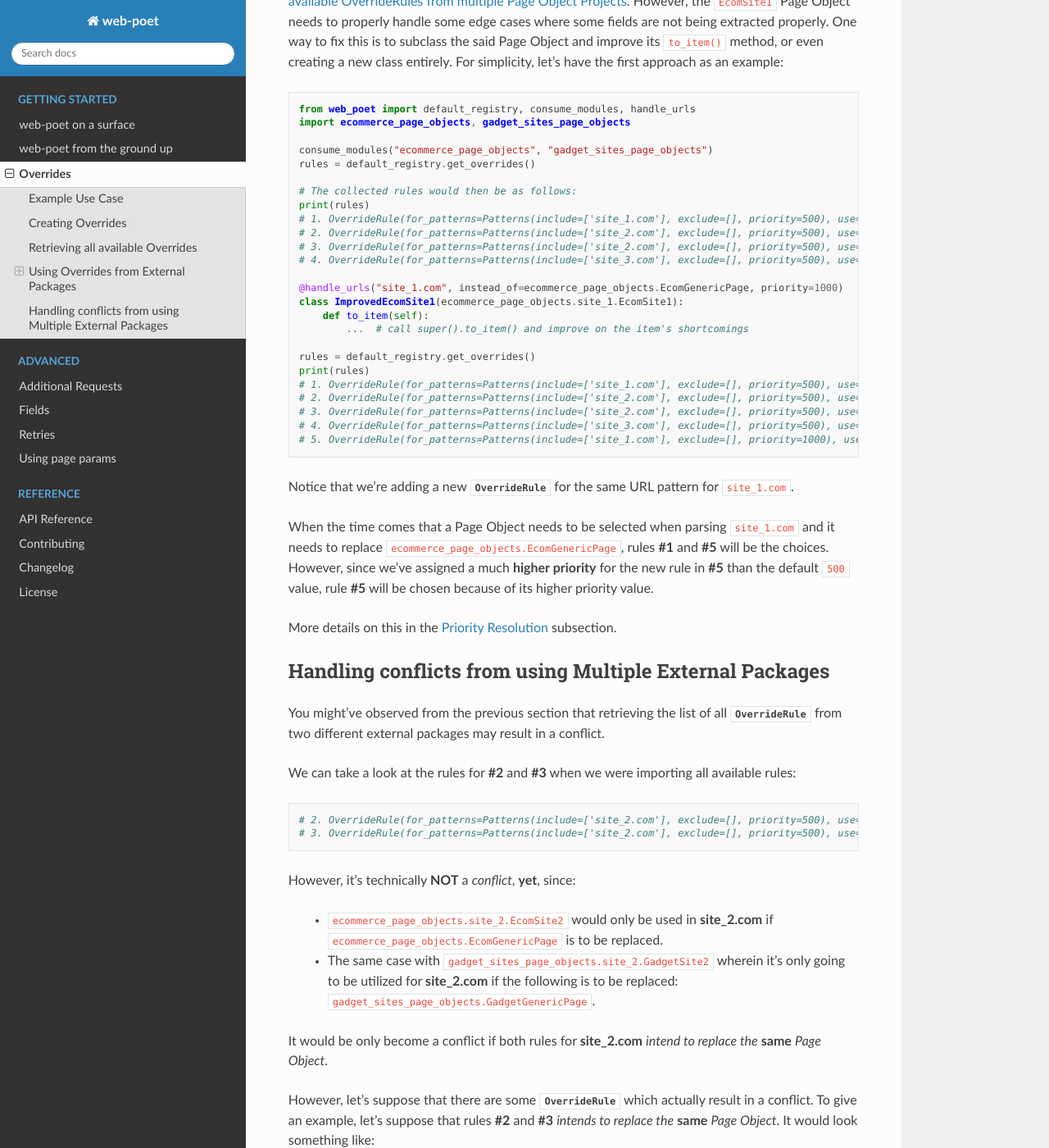
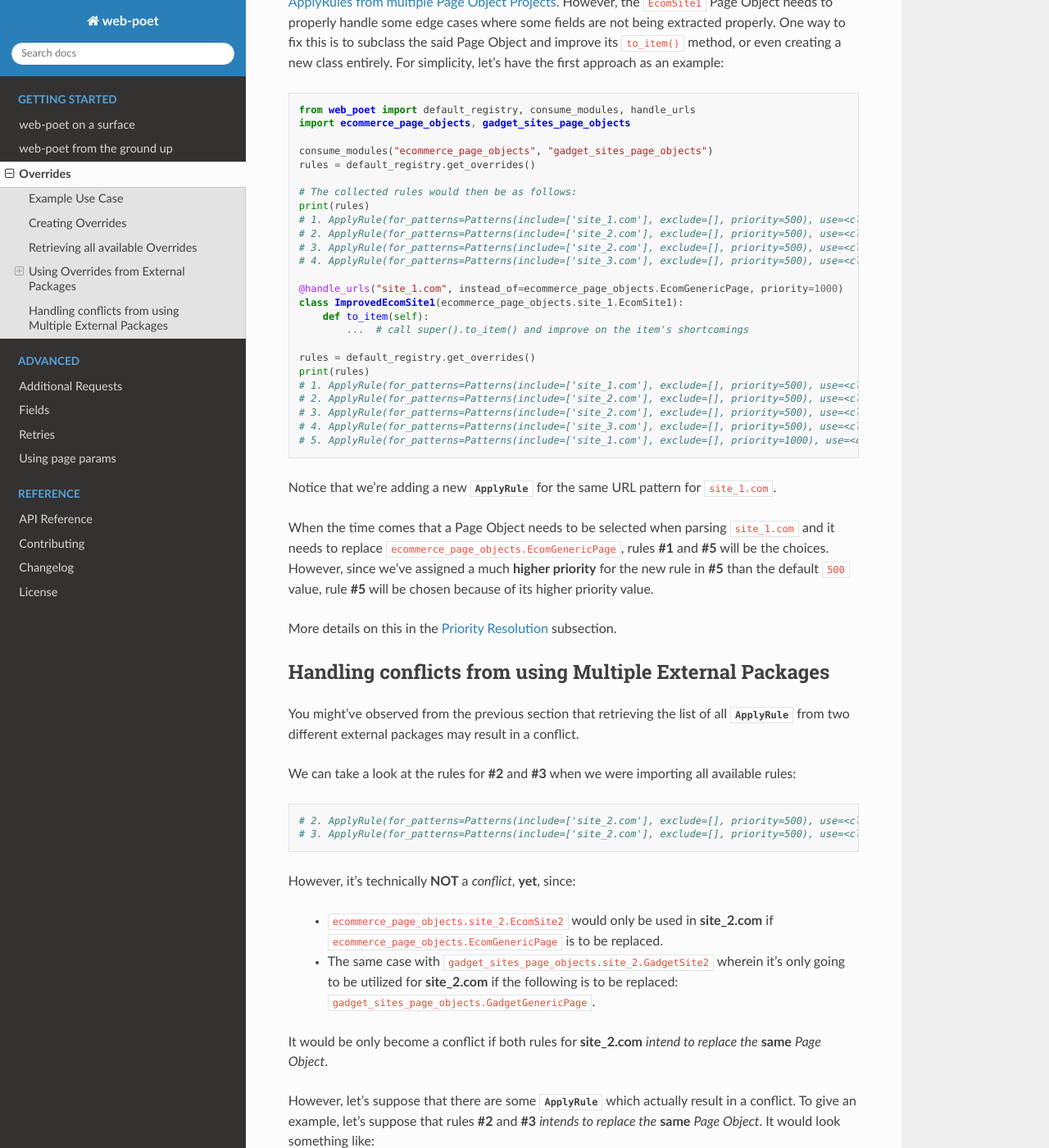
Before and after one commit to scrapinghub/web-poet, a Sphinx documentation site: the page built from docs/intro/overrides.rst, in a window 1280 px wide and 1400 px high, scrolled down 5024 px. Shown: the whole window at 82% size. Built offline with Sphinx 7.4.7 and the Read the Docs theme 2.0.0, drawn with Linux system fonts in a browser that asks for light colours; some of the changed text lies outside the part shown.

Commit message:
rename and deprecate OverrideRule into ApplyRule

```diff
--- a/docs/intro/overrides.rst
+++ b/docs/intro/overrides.rst
@@ -109,21 +109,21 @@ Retrieving all available Overrides
 ----------------------------------
 
 The :meth:`~.PageObjectRegistry.get_overrides` method from the ``web_poet.default_registry``
-allows retrieval of  all :class:`~.OverrideRule` in the given registry.
+allows retrieval of  all :class:`~.ApplyRule` in the given registry.
 Following from our example above, using it would be:
 
 .. code-block:: python
 
     from web_poet import default_registry
 
-    # Retrieves all OverrideRules that were registered in the registry
+    # Retrieves all ApplyRules that were registered in the registry
     rules = default_registry.get_overrides()
 
     print(len(rules))  # 3
-    print(rules[0])    # OverrideRule(for_patterns=Patterns(include=['example.com'], exclude=[], priority=500), use=<class 'my_project.page_objects.ExampleProductPage'>, instead_of=<class 'my_project.page_objects.GenericProductPage'>, meta={})
+    print(rules[0])    # ApplyRule(for_patterns=Patterns(include=['example.com'], exclude=[], priority=500), use=<class 'my_project.page_objects.ExampleProductPage'>, instead_of=<class 'my_project.page_objects.GenericProductPage'>, to_return=None, meta={})
 
 Remember that using ``@handle_urls`` to annotate the Page Objects would result
-in the :class:`~.OverrideRule` to be written into ``web_poet.default_registry``.
+in the :class:`~.ApplyRule` to be written into ``web_poet.default_registry``.
 
 
 .. warning::
@@ -135,7 +135,7 @@ in the :class:`~.OverrideRule` to be written into ``web_poet.default_registry``.
     Thus, for cases like importing and using Page Objects from other external packages,
     the ``@handle_urls`` annotations from these external sources must be read and
     processed properly. This ensures that the external Page Objects have all of their
-    :class:`~.OverrideRule` present.
+    :class:`~.ApplyRule` present.
 
     This can be done via the function named :func:`~.web_poet.overrides.consume_modules`.
     Here's an example:
@@ -154,12 +154,12 @@ Using Overrides from External Packages
 --------------------------------------
 
 Developers have the option to import existing Page Objects alongside the
-:class:`~.OverrideRule` attached to them. This section aims to showcase different
+:class:`~.ApplyRule` attached to them. This section aims to showcase different
 scenarios that come up when using multiple Page Object Projects.
 
 .. _`intro-rule-all`:
 
-Using all available OverrideRules from multiple Page Object Projects
+Using all available ApplyRules from multiple Page Object Projects
 ~~~~~~~~~~~~~~~~~~~~~~~~~~~~~~~~~~~~~~~~~~~~~~~~~~~~~~~~~~~~~~~~~~~~
 
 Let's suppose we have the following use case before us:
@@ -174,7 +174,7 @@ Let's suppose we have the following use case before us:
         - Thus, you'd want to use the already available packages above and
           perhaps improve on them or create new Page Objects for new websites.
 
-Remember that all of the :class:`~.OverrideRule` are declared by annotating
+Remember that all of the :class:`~.ApplyRule` are declared by annotating
 Page Objects using the :func:`web_poet.handle_urls` via ``@handle_urls``. Thus,
 they can easily be accessed using the :meth:`~.PageObjectRegistry.get_overrides`
 of ``web_poet.default_registry``.
@@ -197,10 +197,10 @@ This can be done something like:
 
     # The collected rules would then be as follows:
     print(rules)
-    # 1. OverrideRule(for_patterns=Patterns(include=['site_1.com'], exclude=[], priority=500), use=<class 'ecommerce_page_objects.site_1.EcomSite1'>, instead_of=<class 'ecommerce_page_objects.EcomGenericPage'>, meta={})
-    # 2. OverrideRule(for_patterns=Patterns(include=['site_2.com'], exclude=[], priority=500), use=<class 'ecommerce_page_objects.site_2.EcomSite2'>, instead_of=<class 'ecommerce_page_objects.EcomGenericPage'>, meta={})
-    # 3. OverrideRule(for_patterns=Patterns(include=['site_2.com'], exclude=[], priority=500), use=<class 'gadget_sites_page_objects.site_2.GadgetSite2'>, instead_of=<class 'gadget_sites_page_objects.GadgetGenericPage'>, meta={})
-    # 4. OverrideRule(for_patterns=Patterns(include=['site_3.com'], exclude=[], priority=500), use=<class 'gadget_sites_page_objects.site_3.GadgetSite3'>, instead_of=<class 'gadget_sites_page_objects.GadgetGenericPage'>, meta={})
+    # 1. ApplyRule(for_patterns=Patterns(include=['site_1.com'], exclude=[], priority=500), use=<class 'ecommerce_page_objects.site_1.EcomSite1'>, instead_of=<class 'ecommerce_page_objects.EcomGenericPage'>, to_return=None, meta={})
+    # 2. ApplyRule(for_patterns=Patterns(include=['site_2.com'], exclude=[], priority=500), use=<class 'ecommerce_page_objects.site_2.EcomSite2'>, instead_of=<class 'ecommerce_page_objects.EcomGenericPage'>, to_return=None, meta={})
+    # 3. ApplyRule(for_patterns=Patterns(include=['site_2.com'], exclude=[], priority=500), use=<class 'gadget_sites_page_objects.site_2.GadgetSite2'>, instead_of=<class 'gadget_sites_page_objects.GadgetGenericPage'>, to_return=None, meta={})
+    # 4. ApplyRule(for_patterns=Patterns(include=['site_3.com'], exclude=[], priority=500), use=<class 'gadget_sites_page_objects.site_3.GadgetSite3'>, instead_of=<class 'gadget_sites_page_objects.GadgetGenericPage'>, to_return=None, meta={})
 
 .. note::
 
@@ -211,11 +211,11 @@ This can be done something like:
 
 .. _`intro-rule-subset`:
 
-Using only a subset of the available OverrideRules
+Using only a subset of the available ApplyRules
 ~~~~~~~~~~~~~~~~~~~~~~~~~~~~~~~~~~~~~~~~~~~~~~~~~~
 
 Suppose that the use case from the previous section has changed wherein a
-subset of :class:`~.OverrideRule` would be used. This could be achieved by
+subset of :class:`~.ApplyRule` would be used. This could be achieved by
 using the :meth:`~.PageObjectRegistry.search_overrides` method which allows for
 convenient selection of a subset of rules from a given registry.
 
@@ -231,22 +231,22 @@ Here's an example of how you could manually select the rules using the
 
     ecom_rules = default_registry.search_overrides(instead_of=ecommerce_page_objects.EcomGenericPage)
     print(ecom_rules)
-    # OverrideRule(for_patterns=Patterns(include=['site_1.com'], exclude=[], priority=500), use=<class 'ecommerce_page_objects.site_1.EcomSite1'>, instead_of=<class 'ecommerce_page_objects.EcomGenericPage'>, meta={})
-    # OverrideRule(for_patterns=Patterns(include=['site_2.com'], exclude=[], priority=500), use=<class 'ecommerce_page_objects.site_2.EcomSite2'>, instead_of=<class 'ecommerce_page_objects.EcomGenericPage'>, meta={})
+    # ApplyRule(for_patterns=Patterns(include=['site_1.com'], exclude=[], priority=500), use=<class 'ecommerce_page_objects.site_1.EcomSite1'>, instead_of=<class 'ecommerce_page_objects.EcomGenericPage'>, to_return=None, meta={})
+    # ApplyRule(for_patterns=Patterns(include=['site_2.com'], exclude=[], priority=500), use=<class 'ecommerce_page_objects.site_2.EcomSite2'>, instead_of=<class 'ecommerce_page_objects.EcomGenericPage'>, to_return=None, meta={})
 
     gadget_rules = default_registry.search_overrides(use=gadget_sites_page_objects.site_3.GadgetSite3)
     print(gadget_rules)
-    # OverrideRule(for_patterns=Patterns(include=['site_3.com'], exclude=[], priority=500), use=<class 'gadget_sites_page_objects.site_3.GadgetSite3'>, instead_of=<class 'gadget_sites_page_objects.GadgetGenericPage'>, meta={})
+    # ApplyRule(for_patterns=Patterns(include=['site_3.com'], exclude=[], priority=500), use=<class 'gadget_sites_page_objects.site_3.GadgetSite3'>, instead_of=<class 'gadget_sites_page_objects.GadgetGenericPage'>, to_return=None, meta={})
 
     rules = ecom_rules + gadget_rules
     print(rules)
-    # OverrideRule(for_patterns=Patterns(include=['site_1.com'], exclude=[], priority=500), use=<class 'ecommerce_page_objects.site_1.EcomSite1'>, instead_of=<class 'ecommerce_page_objects.EcomGenericPage'>, meta={})
-    # OverrideRule(for_patterns=Patterns(include=['site_2.com'], exclude=[], priority=500), use=<class 'ecommerce_page_objects.site_2.EcomSite2'>, instead_of=<class 'ecommerce_page_objects.EcomGenericPage'>, meta={})
-    # OverrideRule(for_patterns=Patterns(include=['site_3.com'], exclude=[], priority=500), use=<class 'gadget_sites_page_objects.site_3.GadgetSite3'>, instead_of=<class 'gadget_sites_page_objects.GadgetGenericPage'>, meta={})
+    # ApplyRule(for_patterns=Patterns(include=['site_1.com'], exclude=[], priority=500), use=<class 'ecommerce_page_objects.site_1.EcomSite1'>, instead_of=<class 'ecommerce_page_objects.EcomGenericPage'>, to_return=None, meta={})
+    # ApplyRule(for_patterns=Patterns(include=['site_2.com'], exclude=[], priority=500), use=<class 'ecommerce_page_objects.site_2.EcomSite2'>, instead_of=<class 'ecommerce_page_objects.EcomGenericPage'>, to_return=None, meta={})
+    # ApplyRule(for_patterns=Patterns(include=['site_3.com'], exclude=[], priority=500), use=<class 'gadget_sites_page_objects.site_3.GadgetSite3'>, instead_of=<class 'gadget_sites_page_objects.GadgetGenericPage'>, to_return=None, meta={})
 
 As you can see, using the :meth:`~.PageObjectRegistry.search_overrides` method allows you to
-conveniently select for :class:`~.OverrideRule` which conform to a specific criteria. This
-allows you to conveniently drill down to which :class:`~.OverrideRule` you're interested in
+conveniently select for :class:`~.ApplyRule` which conform to a specific criteria. This
+allows you to conveniently drill down to which :class:`~.ApplyRule` you're interested in
 using.
 
 .. _`overrides-custom-registry`:
@@ -268,11 +268,11 @@ for this:
 Improving on external Page Objects
 ~~~~~~~~~~~~~~~~~~~~~~~~~~~~~~~~~~
 
-There would be cases wherein you're using Page Objects with :class:`~.OverrideRule`
+There would be cases wherein you're using Page Objects with :class:`~.ApplyRule`
 from external packages only to find out that a few of them lacks some of the
 fields or features that you need.
 
-Let's suppose that we wanted to use `all` of the :class:`~.OverrideRule` similar
+Let's suppose that we wanted to use `all` of the :class:`~.ApplyRule` similar
 to this section: :ref:`intro-rule-all`. However, the ``EcomSite1`` Page Object
 needs to properly handle some edge cases where some fields are not being extracted
 properly. One way to fix this is to subclass the said Page Object and improve its
@@ -289,10 +289,10 @@ have the first approach as an example:
 
     # The collected rules would then be as follows:
     print(rules)
-    # 1. OverrideRule(for_patterns=Patterns(include=['site_1.com'], exclude=[], priority=500), use=<class 'ecommerce_page_objects.site_1.EcomSite1'>, instead_of=<class 'ecommerce_page_objects.EcomGenericPage'>, meta={})
-    # 2. OverrideRule(for_patterns=Patterns(include=['site_2.com'], exclude=[], priority=500), use=<class 'ecommerce_page_objects.site_2.EcomSite2'>, instead_of=<class 'ecommerce_page_objects.EcomGenericPage'>, meta={})
-    # 3. OverrideRule(for_patterns=Patterns(include=['site_2.com'], exclude=[], priority=500), use=<class 'gadget_sites_page_objects.site_2.GadgetSite2'>, instead_of=<class 'gadget_sites_page_objects.GadgetGenericPage'>, meta={})
-    # 4. OverrideRule(for_patterns=Patterns(include=['site_3.com'], exclude=[], priority=500), use=<class 'gadget_sites_page_objects.site_3.GadgetSite3'>, instead_of=<class 'gadget_sites_page_objects.GadgetGenericPage'>, meta={})
+    # 1. ApplyRule(for_patterns=Patterns(include=['site_1.com'], exclude=[], priority=500), use=<class 'ecommerce_page_objects.site_1.EcomSite1'>, instead_of=<class 'ecommerce_page_objects.EcomGenericPage'>, to_return=None, meta={})
+    # 2. ApplyRule(for_patterns=Patterns(include=['site_2.com'], exclude=[], priority=500), use=<class 'ecommerce_page_objects.site_2.EcomSite2'>, instead_of=<class 'ecommerce_page_objects.EcomGenericPage'>, to_return=None, meta={})
+    # 3. ApplyRule(for_patterns=Patterns(include=['site_2.com'], exclude=[], priority=500), use=<class 'gadget_sites_page_objects.site_2.GadgetSite2'>, instead_of=<class 'gadget_sites_page_objects.GadgetGenericPage'>, to_return=None, meta={})
+    # 4. ApplyRule(for_patterns=Patterns(include=['site_3.com'], exclude=[], priority=500), use=<class 'gadget_sites_page_objects.site_3.GadgetSite3'>, instead_of=<class 'gadget_sites_page_objects.GadgetGenericPage'>, to_return=None, meta={})
 
     @handle_urls("site_1.com", instead_of=ecommerce_page_objects.EcomGenericPage, priority=1000)
     class ImprovedEcomSite1(ecommerce_page_objects.site_1.EcomSite1):
@@ -301,13 +301,13 @@ have the first approach as an example:
 
     rules = default_registry.get_overrides()
     print(rules)
-    # 1. OverrideRule(for_patterns=Patterns(include=['site_1.com'], exclude=[], priority=500), use=<class 'ecommerce_page_objects.site_1.EcomSite1'>, instead_of=<class 'ecommerce_page_objects.EcomGenericPage'>, meta={})
-    # 2. OverrideRule(for_patterns=Patterns(include=['site_2.com'], exclude=[], priority=500), use=<class 'ecommerce_page_objects.site_2.EcomSite2'>, instead_of=<class 'ecommerce_page_objects.EcomGenericPage'>, meta={})
-    # 3. OverrideRule(for_patterns=Patterns(include=['site_2.com'], exclude=[], priority=500), use=<class 'gadget_sites_page_objects.site_2.GadgetSite2'>, instead_of=<class 'gadget_sites_page_objects.GadgetGenericPage'>, meta={})
-    # 4. OverrideRule(for_patterns=Patterns(include=['site_3.com'], exclude=[], priority=500), use=<class 'gadget_sites_page_objects.site_3.GadgetSite3'>, instead_of=<class 'gadget_sites_page_objects.GadgetGenericPage'>, meta={})
-    # 5. OverrideRule(for_patterns=Patterns(include=['site_1.com'], exclude=[], priority=1000), use=<class 'my_project.ImprovedEcomSite1'>, instead_of=<class 'ecommerce_page_objects.EcomGenericPage'>, meta={})
+    # 1. ApplyRule(for_patterns=Patterns(include=['site_1.com'], exclude=[], priority=500), use=<class 'ecommerce_page_objects.site_1.EcomSite1'>, instead_of=<class 'ecommerce_page_objects.EcomGenericPage'>, to_return=None, meta={})
+    # 2. ApplyRule(for_patterns=Patterns(include=['site_2.com'], exclude=[], priority=500), use=<class 'ecommerce_page_objects.site_2.EcomSite2'>, instead_of=<class 'ecommerce_page_objects.EcomGenericPage'>, to_return=None, meta={})
+    # 3. ApplyRule(for_patterns=Patterns(include=['site_2.com'], exclude=[], priority=500), use=<class 'gadget_sites_page_objects.site_2.GadgetSite2'>, instead_of=<class 'gadget_sites_page_objects.GadgetGenericPage'>, to_return=None, meta={})
+    # 4. ApplyRule(for_patterns=Patterns(include=['site_3.com'], exclude=[], priority=500), use=<class 'gadget_sites_page_objects.site_3.GadgetSite3'>, instead_of=<class 'gadget_sites_page_objects.GadgetGenericPage'>, to_return=None, meta={})
+    # 5. ApplyRule(for_patterns=Patterns(include=['site_1.com'], exclude=[], priority=1000), use=<class 'my_project.ImprovedEcomSite1'>, instead_of=<class 'ecommerce_page_objects.EcomGenericPage'>, to_return=None, meta={})
 
-Notice that we're adding a new :class:`~.OverrideRule` for the same URL pattern
+Notice that we're adding a new :class:`~.ApplyRule` for the same URL pattern
 for ``site_1.com``.
 
 When the time comes that a Page Object needs to be selected when parsing ``site_1.com``
@@ -324,7 +324,7 @@ Handling conflicts from using Multiple External Packages
 --------------------------------------------------------
 
 You might've observed from the previous section that retrieving the list of all
-:class:`~.OverrideRule` from two different external packages may result in a
+:class:`~.ApplyRule` from two different external packages may result in a
 conflict.
 
 We can take a look at the rules for **#2** and **#3** when we were importing all
@@ -332,8 +332,8 @@ available rules:
 
 .. code-block:: python
 
-    # 2. OverrideRule(for_patterns=Patterns(include=['site_2.com'], exclude=[], priority=500), use=<class 'ecommerce_page_objects.site_2.EcomSite2'>, instead_of=<class 'ecommerce_page_objects.EcomGenericPage'>, meta={})
-    # 3. OverrideRule(for_patterns=Patterns(include=['site_2.com'], exclude=[], priority=500), use=<class 'gadget_sites_page_objects.site_2.GadgetSite2'>, instead_of=<class 'gadget_sites_page_objects.GadgetGenericPage'>, meta={})
+    # 2. ApplyRule(for_patterns=Patterns(include=['site_2.com'], exclude=[], priority=500), use=<class 'ecommerce_page_objects.site_2.EcomSite2'>, instead_of=<class 'ecommerce_page_objects.EcomGenericPage'>, to_return=None, meta={})
+    # 3. ApplyRule(for_patterns=Patterns(include=['site_2.com'], exclude=[], priority=500), use=<class 'gadget_sites_page_objects.site_2.GadgetSite2'>, instead_of=<class 'gadget_sites_page_objects.GadgetGenericPage'>, to_return=None, meta={})
 
 However, it's technically **NOT** a `conflict`, **yet**, since:
 
@@ -346,14 +346,14 @@ However, it's technically **NOT** a `conflict`, **yet**, since:
 It would be only become a conflict if both rules for **site_2.com** `intend to
 replace the` **same** `Page Object`.
 
-However, let's suppose that there are some :class:`~.OverrideRule` which actually
+However, let's suppose that there are some :class:`~.ApplyRule` which actually
 result in a conflict. To give an example, let's suppose that rules **#2** and **#3**
 `intends to replace the` **same** `Page Object`. It would look something like:
 
 .. code-block:: python
 
-    # 2. OverrideRule(for_patterns=Patterns(include=['site_2.com'], exclude=[], priority=500), use=<class 'ecommerce_page_objects.site_2.EcomSite2'>, instead_of=<class 'common_items.ProductGenericPage'>, meta={})
-    # 3. OverrideRule(for_patterns=Patterns(include=['site_2.com'], exclude=[], priority=500), use=<class 'gadget_sites_page_objects.site_2.GadgetSite2'>, instead_of=<class 'common_items.ProductGenericPage'>, meta={})
+    # 2. ApplyRule(for_patterns=Patterns(include=['site_2.com'], exclude=[], priority=500), use=<class 'ecommerce_page_objects.site_2.EcomSite2'>, instead_of=<class 'common_items.ProductGenericPage'>, to_return=None, meta={})
+    # 3. ApplyRule(for_patterns=Patterns(include=['site_2.com'], exclude=[], priority=500), use=<class 'gadget_sites_page_objects.site_2.GadgetSite2'>, instead_of=<class 'common_items.ProductGenericPage'>, to_return=None, meta={})
 
 Notice that the ``instead_of`` param are the same and only the ``use`` param
 remained different.
@@ -364,7 +364,7 @@ There are two main ways we recommend in solving this.
 
 **1. Priority Resolution**
 
-If you notice, the ``for_patterns`` attribute of :class:`~.OverrideRule` is an
+If you notice, the ``for_patterns`` attribute of :class:`~.ApplyRule` is an
 instance of `url_matcher.Patterns
 <https://url-matcher.readthedocs.io/en/stable/api_reference.html#module-url-matcher>`_.
 This instance also has a ``priority`` param where a higher value will be chosen
@@ -378,15 +378,15 @@ in times of conflict.
 
 Unfortunately, updating the ``priority`` value directly isn't possible as the
 :class:`url_matcher.Patterns` is a **frozen** `dataclass`. The same is true for
-:class:`~.OverrideRule`. This is made by design so that they are hashable and could
+:class:`~.ApplyRule`. This is made by design so that they are hashable and could
 be deduplicated immediately without consequences of them changing in value.
 
 The only way that the ``priority`` value can be changed is by creating a new
-:class:`~.OverrideRule` with a different ``priority`` value (`higher if it needs
+:class:`~.ApplyRule` with a different ``priority`` value (`higher if it needs
 more priority`). You don't necessarily need to `delete` the **old**
-:class:`~.OverrideRule` since they will be resolved via ``priority`` anyways.
+:class:`~.ApplyRule` since they will be resolved via ``priority`` anyways.
 
-Creating a new :class:`~.OverrideRule` with a higher priority could be as easy as:
+Creating a new :class:`~.ApplyRule` with a higher priority could be as easy as:
 
     1. Subclassing the Page Object in question.
     2. Create a new :func:`web_poet.handle_urls` annotation with the same URL
@@ -405,14 +405,14 @@ Here's an example:
             return super().to_item()
 
 Now, the conflicting **#2** and **#3** rules would never be selected because of
-the new :class:`~.OverrideRule` having a much higher priority (see rule **#4**):
+the new :class:`~.ApplyRule` having a much higher priority (see rule **#4**):
 
 .. code-block:: python
 
-    # 2. OverrideRule(for_patterns=Patterns(include=['site_2.com'], exclude=[], priority=500), use=<class 'ecommerce_page_objects.site_2.EcomSite2'>, instead_of=<class 'common_items.ProductGenericPage'>, meta={})
-    # 3. OverrideRule(for_patterns=Patterns(include=['site_2.com'], exclude=[], priority=500), use=<class 'gadget_sites_page_objects.site_2.GadgetSite2'>, instead_of=<class 'common_items.ProductGenericPage'>, meta={})
+    # 2. ApplyRule(for_patterns=Patterns(include=['site_2.com'], exclude=[], priority=500), use=<class 'ecommerce_page_objects.site_2.EcomSite2'>, instead_of=<class 'common_items.ProductGenericPage'>, to_return=None, meta={})
+    # 3. ApplyRule(for_patterns=Patterns(include=['site_2.com'], exclude=[], priority=500), use=<class 'gadget_sites_page_objects.site_2.GadgetSite2'>, instead_of=<class 'common_items.ProductGenericPage'>, to_return=None, meta={})
 
-    # 4. OverrideRule(for_patterns=Patterns(include=['site_2.com'], exclude=[], priority=1000), use=<class 'my_project.EcomSite2Copy'>, instead_of=<class 'common_items.ProductGenericPage'>, meta={})
+    # 4. ApplyRule(for_patterns=Patterns(include=['site_2.com'], exclude=[], priority=1000), use=<class 'my_project.EcomSite2Copy'>, instead_of=<class 'common_items.ProductGenericPage'>, to_return=None, meta={})
 
 A similar idea was also discussed in the :ref:`intro-improve-po` section.
 
@@ -420,7 +420,7 @@ A similar idea was also discussed in the :ref:`intro-improve-po` section.
 **2. Specifically Selecting the Rules**
 
 When the last resort of ``priority``-resolution doesn't work, then you could always
-specifically select the list of :class:`~.OverrideRule` you want to use.
+specifically select the list of :class:`~.ApplyRule` you want to use.
 
 We **recommend** in creating an **inclusion**-list rather than an **exclusion**-list
 since the latter is quite brittle. For instance, an external package you're using
@@ -429,8 +429,8 @@ were recently added. This could lead to a `silent-error` of receiving a differen
 set of rules than expected.
 
 This **inclusion**-list approach can be done by importing the Page Objects directly
-and creating instances of :class:`~.OverrideRule` from it. You could also import
-all of the available :class:`~.OverrideRule` using :meth:`~.PageObjectRegistry.get_overrides`
+and creating instances of :class:`~.ApplyRule` from it. You could also import
+all of the available :class:`~.ApplyRule` using :meth:`~.PageObjectRegistry.get_overrides`
 to sift through the list of available rules and manually selecting the rules you need.
 
 Most of the time, the needed rules are the ones which uses the Page Objects we're
@@ -445,9 +445,9 @@ easily find the Page Object's rule using its `key`. Here's an example:
     consume_modules("package_A", "package_B", "package_C")
 
     rules = [
-        default_registry[package_A.PageObject1],  # OverrideRule(for_patterns=Patterns(include=['site_A.com'], exclude=[], priority=500), use=<class 'package_A.PageObject1'>, instead_of=<class 'GenericPage'>, meta={})
-        default_registry[package_B.PageObject2],  # OverrideRule(for_patterns=Patterns(include=['site_B.com'], exclude=[], priority=500), use=<class 'package_B.PageObject2'>, instead_of=<class 'GenericPage'>, meta={})
-        default_registry[package_C.PageObject3],  # OverrideRule(for_patterns=Patterns(include=['site_C.com'], exclude=[], priority=500), use=<class 'package_C.PageObject3'>, instead_of=<class 'GenericPage'>, meta={})
+        default_registry[package_A.PageObject1],  # ApplyRule(for_patterns=Patterns(include=['site_A.com'], exclude=[], priority=500), use=<class 'package_A.PageObject1'>, instead_of=<class 'GenericPage'>, to_return=None, meta={})
+        default_registry[package_B.PageObject2],  # ApplyRule(for_patterns=Patterns(include=['site_B.com'], exclude=[], priority=500), use=<class 'package_B.PageObject2'>, instead_of=<class 'GenericPage'>, to_return=None, meta={})
+        default_registry[package_C.PageObject3],  # ApplyRule(for_patterns=Patterns(include=['site_C.com'], exclude=[], priority=500), use=<class 'package_C.PageObject3'>, instead_of=<class 'GenericPage'>, to_return=None, meta={})
     ]
 
 Another approach would be using the :meth:`~.PageObjectRegistry.search_overrides`
@@ -468,7 +468,7 @@ Here's an example:
 
     rule_from_A = default_registry.search_overrides(use=package_A.PageObject1)
     print(rule_from_A)
-    # [OverrideRule(for_patterns=Patterns(include=['site_A.com'], exclude=[], priority=500), use=<class 'package_A.PageObject1'>, instead_of=<class 'GenericPage'>, meta={})]
+    # [ApplyRule(for_patterns=Patterns(include=['site_A.com'], exclude=[], priority=500), use=<class 'package_A.PageObject1'>, instead_of=<class 'GenericPage'>, to_return=None, meta={})]
 
     rule_from_B = default_registry.search_overrides(instead_of=GenericProductPage)
     print(rule_from_B)
@@ -477,8 +477,8 @@ Here's an example:
     rule_from_C = default_registry.search_overrides(for_patterns=Patterns(include=["site_C.com"]))
     print(rule_from_C)
     # [
-    #     OverrideRule(for_patterns=Patterns(include=['site_C.com'], exclude=[], priority=500), use=<class 'package_C.PageObject3'>, instead_of=<class 'GenericPage'>, meta={}),
-    #     OverrideRule(for_patterns=Patterns(include=['site_C.com'], exclude=[], priority=1000), use=<class 'package_C.PageObject3_improved'>, instead_of=<class 'GenericPage'>, meta={})
+    #     ApplyRule(for_patterns=Patterns(include=['site_C.com'], exclude=[], priority=500), use=<class 'package_C.PageObject3'>, instead_of=<class 'GenericPage'>, to_return=None, meta={}),
+    #     ApplyRule(for_patterns=Patterns(include=['site_C.com'], exclude=[], priority=1000), use=<class 'package_C.PageObject3_improved'>, instead_of=<class 'GenericPage'>, to_return=None, meta={})
     # ]
 
     rules = rule_from_A + rule_from_B + rule_from_C
--- a/web_poet/__init__.py
+++ b/web_poet/__init__.py
@@ -1,5 +1,5 @@
 from .fields import field, item_from_fields, item_from_fields_sync
-from .overrides import OverrideRule, PageObjectRegistry, consume_modules
+from .overrides import ApplyRule, OverrideRule, PageObjectRegistry, consume_modules
 from .page_inputs import (
     BrowserHtml,
     HttpClient,
```
Also changed, not shown: 2 other files.
